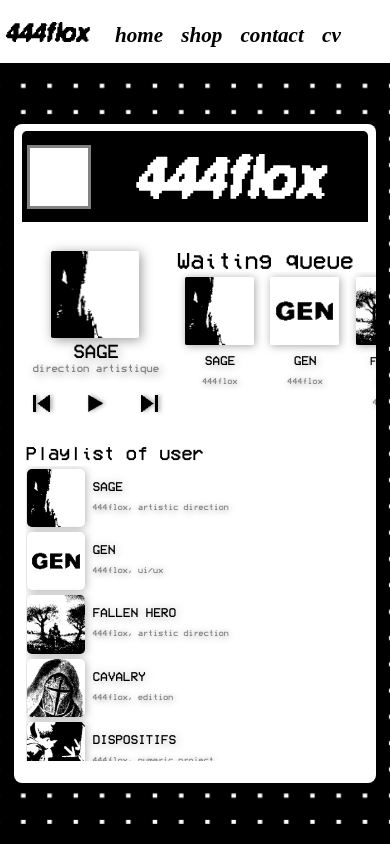
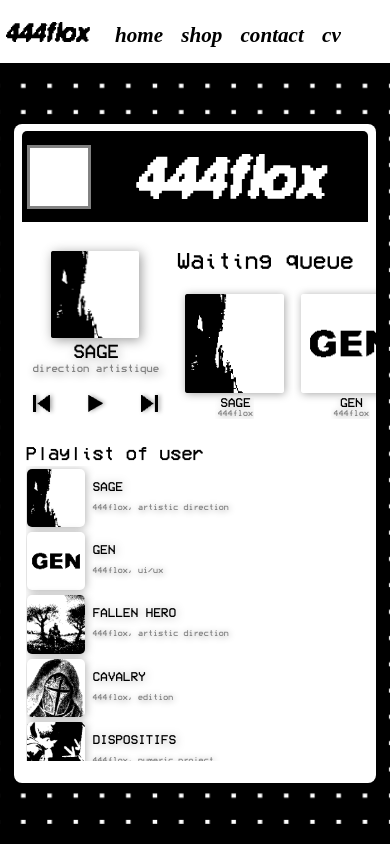
Before and after one commit to ZUHOWKS/444flox-portfolio, a Vue app in the folder 444flox-portfolio-front/: page /projects in a window 390 px wide. Built offline with nearby package versions, Linux system fonts and the light colour scheme; a web font is replaced by a local one.

Commit message:
Ajout défilement du texte lorsque celui-ci est supérieur à 10 caractères + Responsive mobile active à partir de 860px au lieu de 850px de largeur

```diff
--- a/444flox-portfolio-front/src/components/queue/QueueCover.vue
+++ b/444flox-portfolio-front/src/components/queue/QueueCover.vue
@@ -2,18 +2,6 @@
 import {onMounted, type Ref, ref} from "vue";
 
 const props = defineProps(['cover', 'title', 'subTitle'])
-
-const titleElem: Ref<HTMLElement | null> = ref(null)
-const subTitleElem: Ref<HTMLElement | null> = ref(null)
-
-onMounted(() => {
-  if (titleElem.value && subTitleElem.value) {
-    if (props.title.toString().length > 10) {
-      const fontSize = 1.5 / Math.max(1, 1.025 * props.title.toString().length/10)
-      titleElem.value.style.fontSize = "max(" + fontSize + "vh, min(" + fontSize + "vw, " + (fontSize + 0.75) + "vh))"
-    }
-  }
-})
 
 </script>
 
@@ -21,59 +9,100 @@ onMounted(() => {
   <div class="cover column">
     <img class="project-in-queue user-unselect-any" :src="'./covers/' + cover + '-cover.png'" alt="queued project cover" draggable="false">
     <div class="title-container column flex-centered">
-      <h1 class="project-title" ref="titleElem">{{ title }}</h1>
-      <h2 class="project-type" ref="subTitleElem">{{ subTitle }}</h2>
+      <div class="project-title"><span :class="['h1', title.length > 10 ? 'defile' : '']">{{ title }}</span></div>
+      <div class="project-type"><span :class="['h2', subTitle.length > 10 ? 'defile' : '']">{{ subTitle }}</span></div>
     </div>
-
   </div>
 
 </template>
 
 <style scoped>
-h1, h2 {
+.h1, .h2 {
   font-family: Modeseven, serif;
   text-align: center;
-
 }
 
+
+
 .cover {
-  justify-content: space-between;
-  height: 80%;
+  justify-content: center;
+  height: 100%;
   padding: 2.5% 0;
 }
 
+.title-container {
+
+  margin-top: 5%;
+  justify-content: start;
+  line-height: 1.35em;
+  width: min(13.5vh, 10vw);
+  overflow: hidden;
+}
+
 .project-in-queue {
-  width: min(15vh, 10vw);
+  width: min(13.5vh, 10vw);
   object-fit: contain;
   filter: drop-shadow(1px 1px 4px rgba(0,0,0, 0.35));
 }
 
 .project-title {
+  display: block;
+  min-width: min(13.5vh, 10vw);
+  overflow: hidden;
+  position: relative;
+  table-layout: fixed;
+}
+
+.project-title>.h1 {
+  display: block;
+  white-space: nowrap;
   text-transform: uppercase;
+  height: max(1.5vh, min(2vw, 2.5vh));
   color: var(--text-header-c);
   font-size: max(1.5vh, min(1.5vw, 2.25vh));
   filter: drop-shadow(1px 1px 4px rgba(0,0,0, 0.3));
-
+  line-height: max(1.5vh, min(1.5vw, 2.25vh));
 }
 
 .project-type {
+  display: block;
+  width: min(13.5vh, 10vw);
+}
+
+.project-type>.h2 {
+  display: block;
   font-size: max(1vh, min(1vw, 2vh));
+  height: max(1vh, min(1vw, 2vh));
+  line-height: max(1vh, min(1vw, 2vh));
   color: var(--text-hover-header-c);
   filter: drop-shadow(1px 1px 3px rgba(0,0,0, 0.4));
 }
 
-.title-container {
-  height: 40%;
-  margin-top: 5%;
-  justify-content: start;
-  line-height: 1.35em;
+.defile {
+  animation:linear marqueelike 3s infinite ;
+  transform-origin: center;
+  transform: translateX(15%);
 }
 
-@media screen and (max-width: 850px) {
+@keyframes marqueelike {
+  0%, 100% {
+    transform: translateX(15%);
+  }
+  80%,92.5% {
+    transform: translateX(-15%);
+  }
+}
+
+@media screen and (max-width: 860px) {
 
   .project-in-queue {
-    width: min(20vh, 17.5vw);
+    max-width: 145px;
+    width: min(calc(20vh), calc(20vw + 2.5vh));
     min-width: 65px;
+  }
+
+  .title-container {
+    line-height: 0.75em;
   }
 }
 
--- a/444flox-portfolio-front/src/components/queue/WaitingQueue.vue
+++ b/444flox-portfolio-front/src/components/queue/WaitingQueue.vue
@@ -1,16 +1,17 @@
 <script setup lang="ts">
 
 import QueueCover from "@/components/queue/QueueCover.vue";
-import {ref} from "vue";
+import {type Ref, ref} from "vue";
 import {projects} from "@/modules/utils/projects";
 
 const projectsQueued = ref(projects)
+const listElem: Ref<HTMLElement | null> = ref(null)
 
 </script>
 
 <template>
   <h1>Waiting queue</h1>
-  <div class="list row">
+  <div class="list row" @wheel="(evt) => {evt.preventDefault(); if (listElem) listElem.scrollLeft += evt.deltaY * 2;}" ref="listElem">
     <QueueCover v-for="project of projectsQueued" class="cover column flex-centered" :cover="project.coverName" :title="project.title" :sub-title="project.author"/>
   </div>
 
@@ -26,19 +27,16 @@ const projectsQueued = ref(projects)
 
   .list {
     height: calc(83% - 0.75vw);
-    flex-wrap: nowrap;
     overflow-y: scroll;
-    scroll-behavior: smooth;
-    scrollbar-color: rgba(75,75,75, 0.75) transparent;
-    scrollbar-width: thin;
-    scrollbar-gutter: stable;
+    overflow-x: visible;
+    align-items: start;
   }
 
   .cover {
     margin: 0 1vh;
   }
 
-  @media screen and (max-width: 850px) {
+  @media screen and (max-width: 860px) {
     h1 {
       font-size: max(2.75vh, 3.5vw);
       margin-top: min(3vh, 5vw);
@@ -50,6 +48,7 @@ const projectsQueued = ref(projects)
 
     .list {
       height: 80%;
+      align-items: center;
     }
 
   }
```
